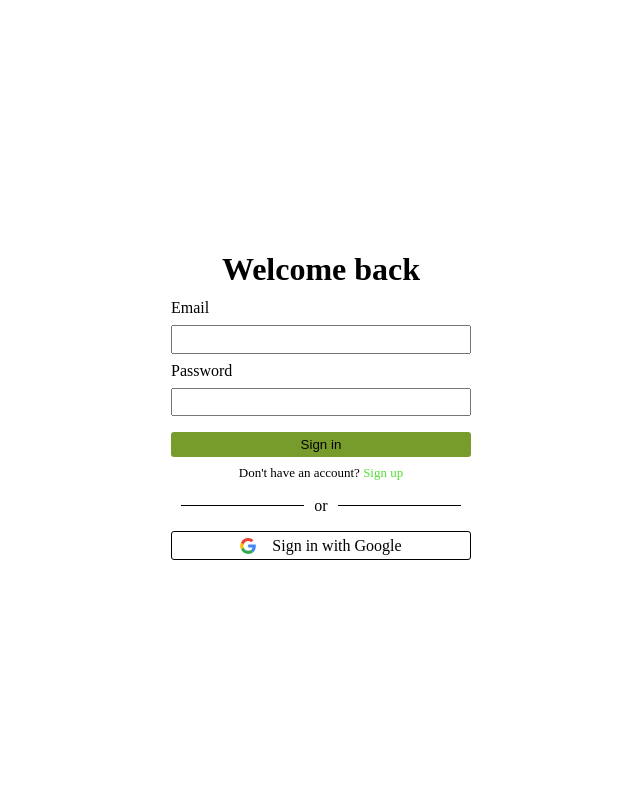
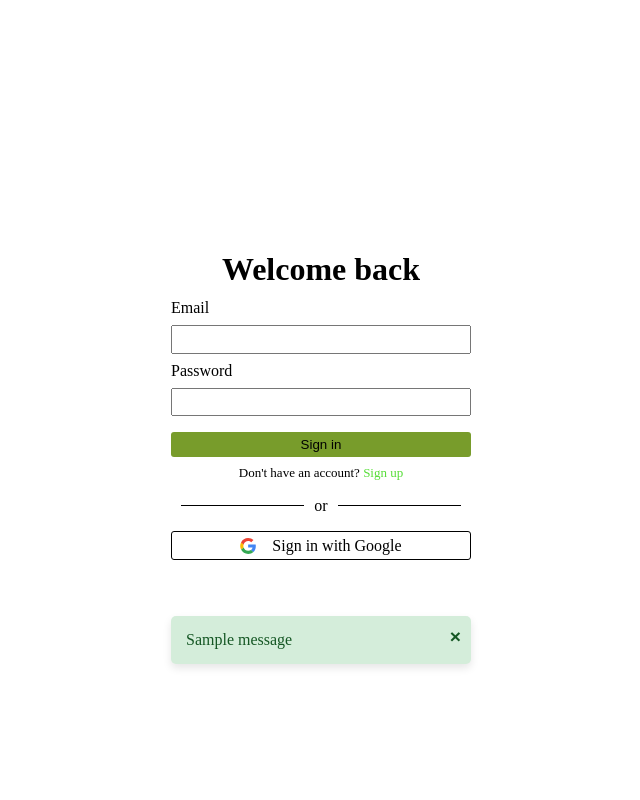
Before and after one commit to aust21/bhuggettiAPI, a Flask app: page /login in a window 1280 px wide. Shown: the whole page, without its empty margins (319-959 px from the left). Run offline with Flask 3, Linux system fonts and the light colour scheme; tables that the repository leaves empty hold one stand-in row (values such as "Sample post"); one stand-in notice (Sample message) is shown.

```diff
--- /dev/null
+++ b/inatorAPI/static/flash.js
@@ -0,0 +1,5 @@
+const message = document.querySelector(".flash-message");
+
+function closeFlashMessage() {
+  message.style.display = "none";
+}
--- a/inatorAPI/static/signup-login.css
+++ b/inatorAPI/static/signup-login.css
@@ -70,3 +70,51 @@ h3.center {
   margin: 0.7rem 0;
   font-size: 2rem;
 }
+
+#flash-container {
+  position: fixed;
+  top: 80%;
+  left: 50%;
+  transform: translate(-50%, -50%);
+  z-index: 1000;
+  display: flex;
+  justify-content: center;
+  align-items: center;
+}
+
+.flash-message {
+  background-color: #f8d7da;
+  color: #721c24;
+  padding: 15px;
+  border-radius: 5px;
+  box-shadow: 0 4px 8px rgba(0, 0, 0, 0.1);
+  position: relative;
+  width: 300px;
+}
+
+.flash-message.success {
+  background-color: #d4edda;
+  color: #155724;
+}
+
+.flash-message.error {
+  background-color: #f8d7da;
+  color: #721c24;
+}
+
+.flash-message.info {
+  background-color: #cce5ff;
+  color: #004085;
+}
+
+.flash-message .close-btn {
+  background: none;
+  border: none;
+  font-size: 1.2rem;
+  font-weight: bold;
+  color: inherit;
+  position: absolute;
+  top: 10px;
+  right: 10px;
+  cursor: pointer;
+}
--- a/inatorAPI/templates/login.html
+++ b/inatorAPI/templates/login.html
@@ -1,5 +1,3 @@
-{% block content %} {% endblock %}
-
 <!DOCTYPE html>
 <html lang="en">
   <head>
@@ -18,6 +16,17 @@
     <title>Login</title>
   </head>
   <body>
+    {% with messages = get_flashed_messages(with_categories=True) %} {% if
+    messages %}
+    <div id="flash-container">
+      {% for category, message in messages %}
+      <div class="flash-message {{ category }}">
+        <span>{{ message }}</span>
+        <button class="close-btn" onclick="closeFlashMessage()">×</button>
+      </div>
+      {% endfor %}
+    </div>
+    {% endif %} {% endwith %}
     <main>
       <section class="flex">
         <form action="{{ url_for('auth.login')}}" method="POST">
@@ -55,5 +64,7 @@
         </form>
       </section>
     </main>
+
+    <script src="../static/flash.js"></script>
   </body>
 </html>
```
Also changed, not shown: inatorAPI/templates/control_panel.html (+7 -7 lines), inatorAPI/templates/home.html (deleted).
